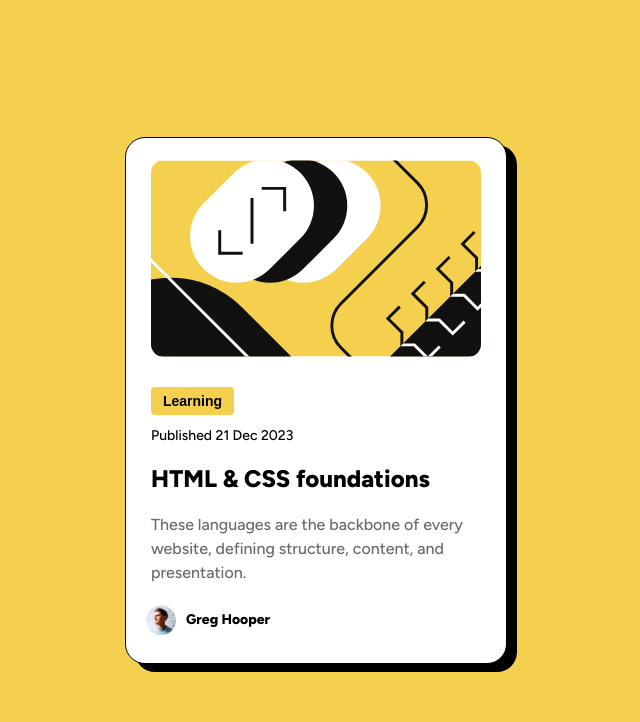
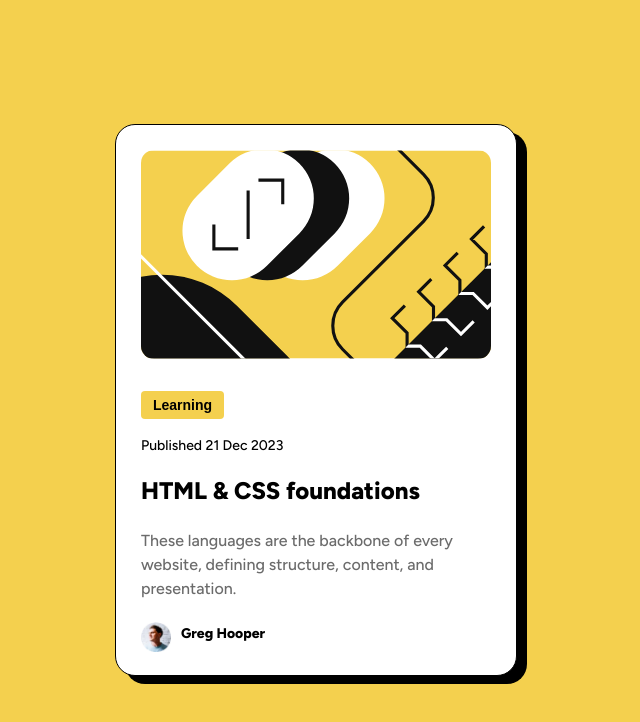
Before and after one commit to ExqueeseMe/blog-card, a plain HTML site: page index.html in a window 1280 px wide. Shown: the whole page, without its empty margins (324-964 px from the left). Drawn offline with Linux system fonts and the light colour scheme.

Commit message:
Fixed repeated padding, and sizing (for the 500th time)

```diff
--- a/styles.css
+++ b/styles.css
@@ -7,8 +7,6 @@ body {
 
 main {
     display: flex;
-    padding: 0px;
-    margin: 0px;
     height: 100%;
     font-family: Figtree;
     justify-content: center;
@@ -16,44 +14,39 @@ main {
 }
 
 #illustration {
-    margin-top: 22px;
-    width: 330px;
+    width: 350px;
     border-radius: 13px;
     align-self: center;
 }
 
 p {
-    font-size: 14px;
-    padding: 0 25px;
     font-weight: 500;
+    font-size: 0.875rem;
+    margin-top: 0.5rem;
 }
 
 h1 {
-    font-size: 24px;
-    padding: 0 25px;
+    font-size: 1.5rem;
     font-weight: 800;
+    margin-top: 0.5rem;
 }
 
 .blog-card {
     display: flex;
     flex-direction: column;
-    width: 380px;
-    height: 525px;
+    width: 350px;
+    height: 500px;
     background-color: white;
     border: solid 1px black;
     border-radius: 20px;
     box-shadow: 10px 8px;
-}
-
-.blog-card * {
-    margin: 10px 0px;
+    padding: 25px;
 }
 
 .author {
     display: flex;
     flex-direction: row;
     align-items: center;
-    margin: 0 20px;
 }
 
 #pfp {
@@ -65,7 +58,7 @@ h1 {
 
     font-family: sans-serif;
     align-self: flex-start;
-    margin: 10px 25px;
+
     justify-self: center;
     height: 30px;
 }
@@ -76,6 +69,11 @@ h1 {
     padding: 6px 12px;
     font-size: 14px;
     font-weight: 700;
+    margin-top: 2rem;
+}
+
+#date {
+    margin-top: 3rem;
 }
 
 #desc {
@@ -85,6 +83,6 @@ h1 {
 }
 
 #pfp-name {
-    padding-left: 10px;
+    margin-left: 10px;
     font-weight: 800;
 }
```
